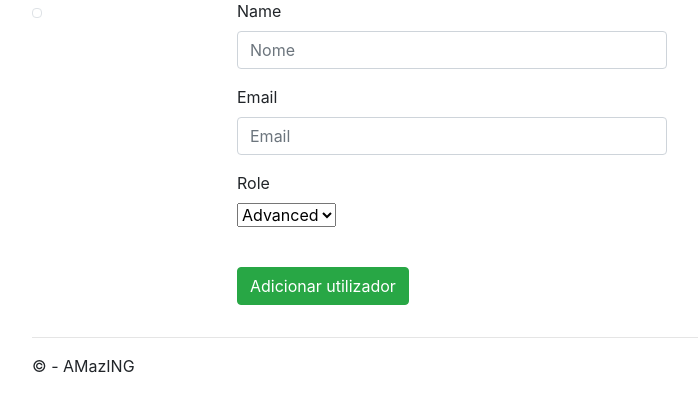
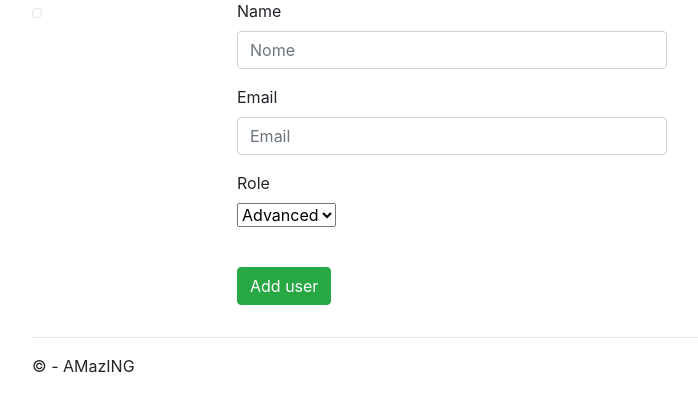
Before and after one commit to user-cube/AMazING, a Django app: template Frontend/app/templates/user/admin/newUser/addUser.html in a window 1280 px wide. Shown: the part 75-487 px from the top of the page, without its empty margins (53-751 px from the left). Run offline with Django 3.2, Linux system fonts and the light colour scheme; the template is opened without the code that fills it, so the values that code supplies are empty; parts of the project's set-up code (start-up, migrations or seed data) failed here and were passed over; some libraries are stand-ins or nearby versions.

Commit message:
change all to english

```diff
--- a/Frontend/app/templates/user/admin/newUser/addUser.html
+++ b/Frontend/app/templates/user/admin/newUser/addUser.html
@@ -51,7 +51,7 @@
                 <div class="form-group">
                     <label class="col-md-4 control-label"></label>
                     <div class="col-md-4">
-                        <input type="submit" value="Adicionar utilizador" class="btn btn-success"/>
+                        <input type="submit" value="Add user" class="btn btn-success"/>
                     </div>
                 </div>
             </form>
--- a/Frontend/app/templates/user/nonAdmin/profile/profile.html
+++ b/Frontend/app/templates/user/nonAdmin/profile/profile.html
@@ -42,7 +42,7 @@
 
                     <a href="{% url 'editProfile' %}" class="btn btn-success"><span
                             class="glyphicon glyphicon-thumbs-up"></span>
-                        Editar perfil</a>
+                        Edit profile</a>
                 </div>
             </div>
         </div>
--- a/Frontend/app/templates/user/nonAdmin/validation/validation.html
+++ b/Frontend/app/templates/user/nonAdmin/validation/validation.html
@@ -42,7 +42,7 @@
                 <div class="form-group">
                     <label class="col-md-4 control-label"></label>
                     <div class="col-md-4">
-                        <input type="submit" value="Adicionar utilizador" class="btn btn-success"/>
+                        <input type="submit" value="Confirm signup" class="btn btn-success"/>
                     </div>
                 </div>
             </form>
```
